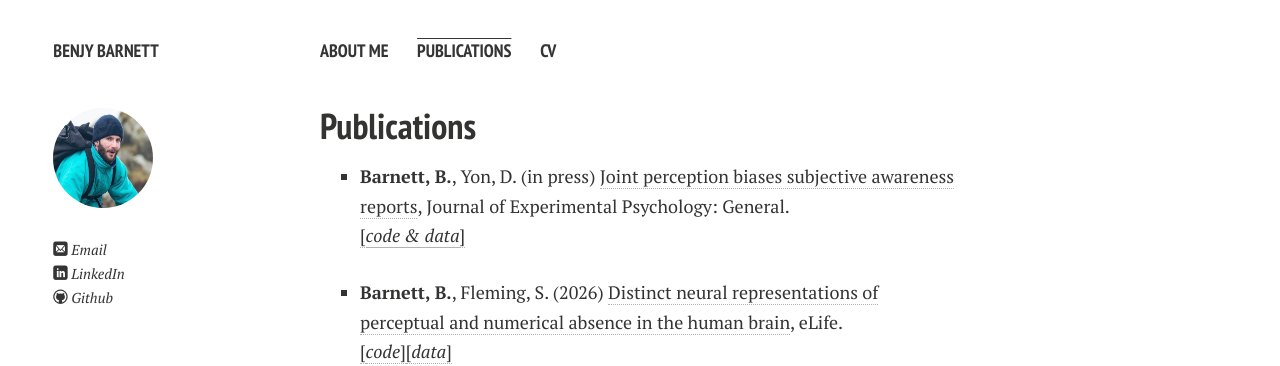
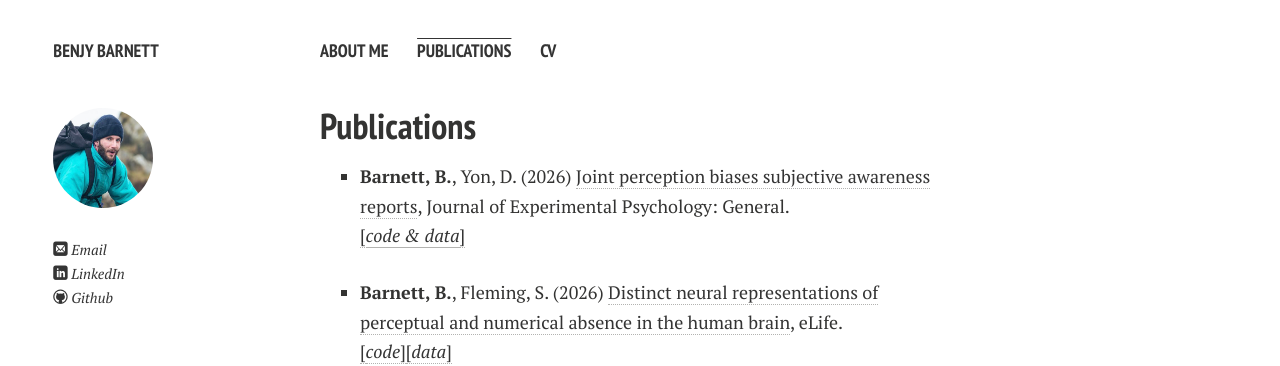
Before and after one commit to benjybarnett/benjybarnett.github.io, a Jekyll site: the page built from publications.md, in a window 1280 px wide. Shown: the top 366 px of the page. Built offline with Jekyll 4.4.1, drawn with Linux system fonts in a browser that asks for light colours; nearby versions of some CDN libraries; comment, search, counter and statistics services are not loaded; a style sheet for code colours, icons or effects is not loaded.

Commit message:
Update publications.md

```diff
--- a/publications.md
+++ b/publications.md
@@ -7,7 +7,7 @@
 
 ## Publications
 
-- **Barnett, B.**, Yon, D. (in press) [Joint perception biases subjective awareness reports](https://osf.io/preprints/psyarxiv/v7sm3_v1), Journal of Experimental Psychology: General.<br>
+- **Barnett, B.**, Yon, D. (2026) [Joint perception biases subjective awareness reports](https://psycnet.apa.org/fulltext/2028-23274-001.html), Journal of Experimental Psychology: General.<br>
 [[*code & data*]](https://osf.io/72swn/overview)
 
 - **Barnett, B.**, Fleming, S. (2026) [Distinct neural representations of perceptual and numerical absence in the human brain](https://elifesciences.org/reviewed-preprints/112088), eLife. <br>
```
